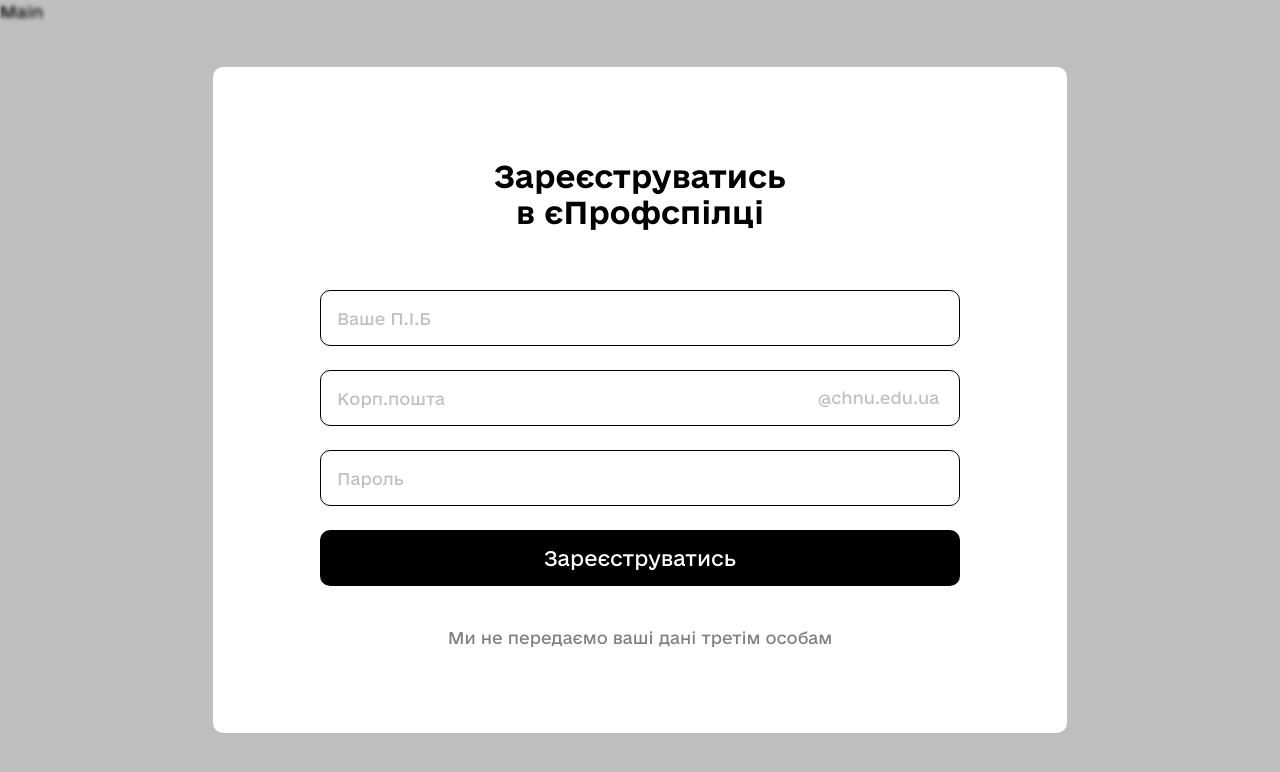
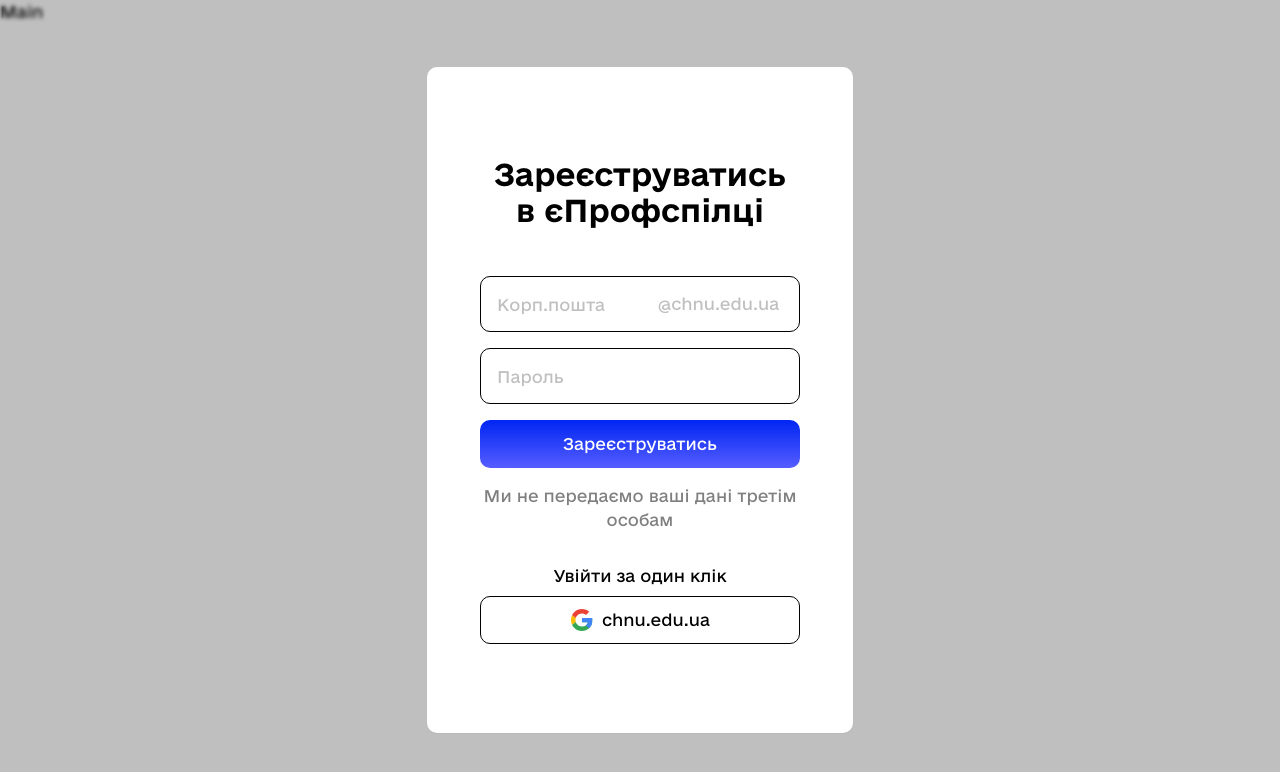
Before and after one commit to maryanchuk04/e-Profspilka, a React (Create React App) app in the folder YeProfspilka.Frontend/: page / in a window 1280 px wide. Shown: the top 772 px of the page. Built offline with nearby package versions, Linux system fonts and the light colour scheme.

Commit message:
Change buttons styles

```diff
--- /dev/null
+++ b/YeProfspilka.Frontend/src/assets/svgs/index.js
@@ -0,0 +1,3 @@
+import google from './google.svg'
+
+export default { google };
--- a/YeProfspilka.Frontend/src/components/RegistrationForm/index.jsx
+++ b/YeProfspilka.Frontend/src/components/RegistrationForm/index.jsx
@@ -2,7 +2,9 @@
 import { useDispatch } from 'react-redux'
 import { handleOpen } from '../../features/loginSlice'
 import Button from '../../ui/Buttons/Button'
+import PrimaryButton from '../../ui/Buttons/PrimaryButton'
 import TextField from '../../ui/Fields/TextField'
+import Svg from '../Svg'
 
 const RegistrationForm = () => {
 	const dispatch = useDispatch();
@@ -13,17 +15,23 @@
 	return (
 		<div className='my-3 w-full h-full flex flex-col justify-center'>
 			<h1 className='text-center w-full xs:text-xl sm:text-2xl md:text-3xl'>Зареєструватись<br /> в єПрофспілці</h1>
-			<div className='mt-12 mb-6 flex flex-col gap-6'>
-				<TextField placeholder="Ваше П.І.Б" className='mt-3' />
+			<div className='mt-12 mb-6 flex flex-col gap-4'>
 				<div className='w-full relative'>
-					<TextField placeholder="Корп.пошта" className='xl:pr-40 xs:pr-20' />
+					<TextField placeholder="Корп.пошта" className='xl:pr-40 xs:pr-20 max-sm:text-xs' />
 					<p className='absolute text-black/25 xs:max-sm:text-xs top-1/2 -right-10 transform -translate-x-1/2 -translate-y-1/2'>@chnu.edu.ua</p>
 				</div>
+				<TextField placeholder="Пароль" className='' type='password' />
+				<PrimaryButton onClick={handleClick}>Зареєструватись</PrimaryButton>
+				<p className='mb-4 text-black/50 font-ukraine text-center'>Ми не передаємо ваші дані третім особам</p>
+				<div>
+					<p className='text-center'>Увійти за один клік</p>
+					<Button className='flex items-center justify-center mt-2'>
+						<Svg name="google" className='h-6 w-6 mr-2' />
+						<p className='text-base max-sm:text-sm'>chnu.edu.ua</p>
+					</Button>
+				</div>
+			</div>
 
-				<TextField placeholder="Пароль" className='' type='password' />
-				<Button onClick={handleClick}>Зареєструватись</Button>
-			</div>
-			<p className='my-4 text-black/50 font-ukraine text-center'>Ми не передаємо ваші дані третім особам</p>
 		</div>
 	)
 }
--- a/YeProfspilka.Frontend/src/components/SimpleModal/index.jsx
+++ b/YeProfspilka.Frontend/src/components/SimpleModal/index.jsx
@@ -11,7 +11,7 @@
 		<div onClick={handleClick} className='h-full z-[1] w-full bg-black/25 absolute top-0 left-0 backdrop-blur-xs grid place-items-center'>
 			<div
 				onClick={(e) => e.stopPropagation()}
-				className={`w-5/6 bg-white shadow-sm h-3/4 rounded-standart sm:h-5/6 lg:w-2/3 xl:w-1/3 xl:h-3/4 ${className}`}
+				className={`w-5/6 bg-white shadow-sm h-3/4 rounded-standart sm:h-5/6 lg:w-1/3 xl:w-1/3 xl:h-2/3 ${className}`}
 			>
 				<div className='w-3/4 py-8 m-auto h-full'>
 					{children}
--- /dev/null
+++ b/YeProfspilka.Frontend/src/components/Svg/index.jsx
@@ -0,0 +1,10 @@
+import React from 'react';
+import svgs from '../../assets/svgs';
+
+const Svg = ({ name, className = '' }) => {
+	return (
+		<img src={svgs[name]} className={className} />
+	)
+}
+
+export default Svg;
--- a/YeProfspilka.Frontend/src/ui/Buttons/Button.jsx
+++ b/YeProfspilka.Frontend/src/ui/Buttons/Button.jsx
@@ -3,7 +3,7 @@
 const Button = ({ children, className = "", ...custom }) => {
 	return (
 		<button
-			className={`w-full h-14 bg-black text-white text-xl font-regular rounded-standart xl:h-14 ${className}`}
+			className={`w-full h-12 bg-white text-black border border-black text-base font-regular rounded-standart xl:h-14 max-sm:text-sm ${className}`}
 			{...custom}
 		>
 			{children}
--- /dev/null
+++ b/YeProfspilka.Frontend/src/ui/Buttons/PrimaryButton.jsx
@@ -0,0 +1,13 @@
+import React from 'react'
+
+const PrimaryButton = ({ children, className = '', ...custom }) => {
+	return (
+		<button className={`w-full h-12 text-base font-regular rounded-standart xl:h-14 max-sm:text-sm bg-blue-gradient text-white ${className}`}
+			{...custom}
+		>
+			{children}
+		</button>
+	)
+}
+
+export default PrimaryButton
--- a/YeProfspilka.Frontend/src/ui/Fields/TextField.jsx
+++ b/YeProfspilka.Frontend/src/ui/Fields/TextField.jsx
@@ -8,7 +8,7 @@
 	return (
 		<input type="text"
 			placeholder={placeholder}
-			className={`border focus-visible:outline-black focus-visible:border-2 border-black w-full rounded-standart h-12 p-2 pl-4 md:h-14 placeholder:text-black/25 placeholder:font-ukraine ${className}`}
+			className={`border max-sm:text-xs focus-visible:outline-black focus-visible:border-2 border-black w-full rounded-standart h-12 p-2 pl-4 md:h-14 placeholder:text-black/25 placeholder:font-ukraine ${className}`}
 			{...custom}
 		/>
 	)
--- a/YeProfspilka.Frontend/tailwind.config.js
+++ b/YeProfspilka.Frontend/tailwind.config.js
@@ -23,6 +23,9 @@
 				ukraine: ["e-Ukraine"],
 				"ukraine-logo": ["e-Ukraine-logo"]
 			},
+			backgroundImage: {
+				'blue-gradient': "linear-gradient(#0026F3, #565DFF)"
+			}
 		},
 	},
 	plugins: [],
```
Also changed, not shown: YeProfspilka.Frontend/src/assets/svgs/google.svg (added), 1 other file (tests, documents, lock files or other folders).
